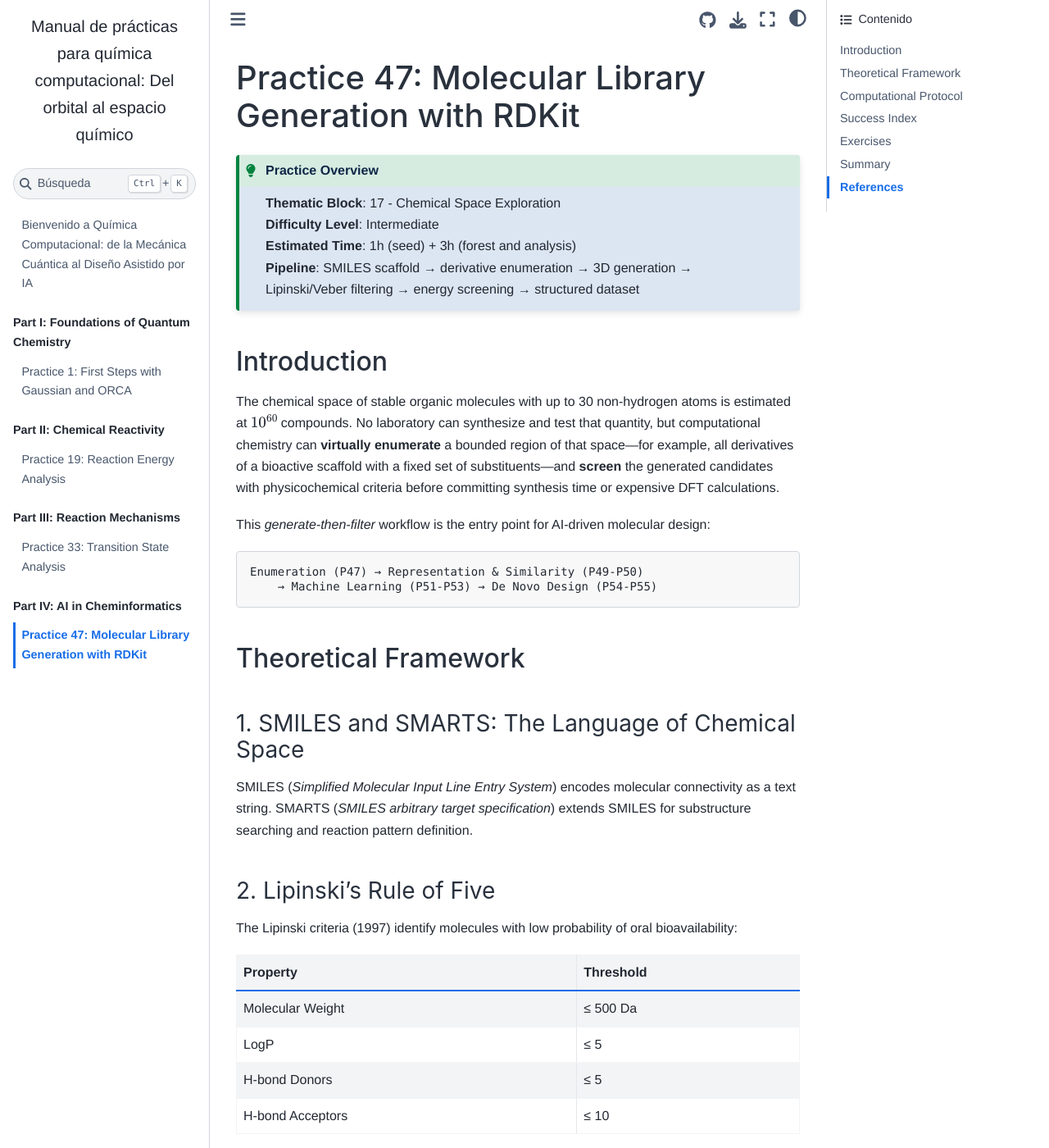
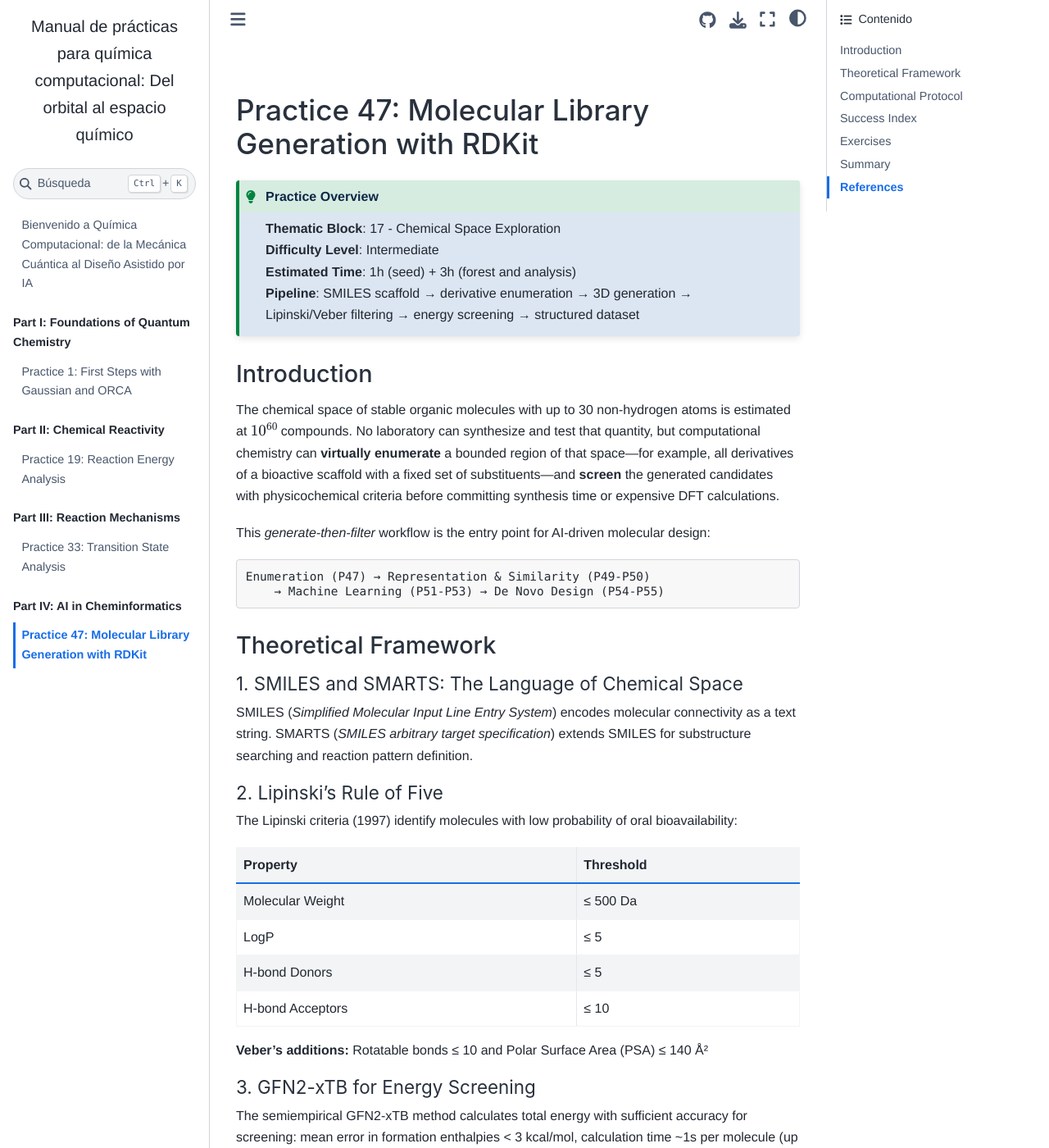
Before and after one commit to Eduardo-Gabriel-Guzman-Lopez/computational-chemistry-book, a Jupyter Book: the page built from part4-ai-cheminformatics/p47-molecular-libraries.md, in a window 1280 px wide and 1400 px high. Shown: the whole window at 82% size. Built offline with Jupyter Book 1.0.4 settings and Sphinx 7.4.7 and the Sphinx Book theme 1.1.4, drawn with Linux system fonts in a browser that asks for light colours.

Commit message:
Tweak CSS: better spacing and smaller code font

```diff
--- a/_static/custom.css
+++ b/_static/custom.css
@@ -44,7 +44,38 @@ a:hover {
 /* code blocks */
 .highlight pre {
   background: #f8f8f8;
+  font-size: 0.9em;       /* slightly smaller for instructions */
+  line-height: 1.3em;
+  padding: 0.75em;        /* more breathing room */
 }
+
+/* Jupyter code cell font */
+.jp-Cell-code {
+  font-size: 0.9em !important;
+}
+
+/* add margin between cells and sections */
+.jp-Cell {
+  margin-bottom: 1.5em;
+}
+
+/* improve heading size/spacing for a book feel */
+h1 {
+  font-size: 2.2em;
+  margin-top: 1.2em;
+  margin-bottom: 0.6em;
+}
+h2 {
+  font-size: 1.8em;
+  margin-top: 1.0em;
+  margin-bottom: 0.5em;
+}
+h3 {
+  font-size: 1.4em;
+  margin-top: 0.8em;
+  margin-bottom: 0.4em;
+}
+
 
 /* headers use qcblue color */
 h1, h2, h3, h4, h5, h6 {
```
